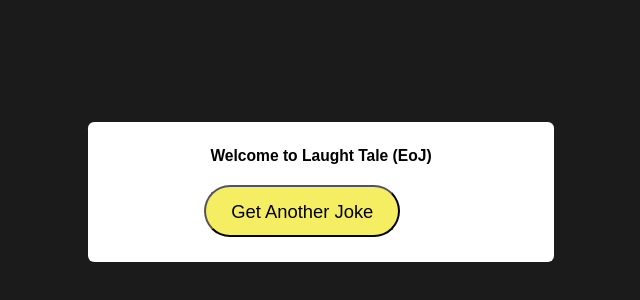
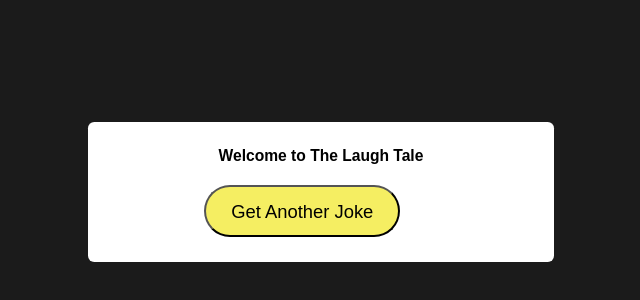
Before and after one commit to hadishah123/Humor-Hub, a plain HTML site: page index.html in a window 1280 px wide. Shown: the part 208-508 px from the top of the page, 319-959 px from the left. Drawn offline with Linux system fonts and the light colour scheme.

```diff
--- a/index.html
+++ b/index.html
@@ -9,12 +9,14 @@
 </head>
 <body>
 <div class="container">
-    <h2>Welcome to Laught Tale (EoJ)</h2>
+    <h2>Welcome to The Laugh Tale</h2>
 <!--     Roger's End of Journey -->
     <section class="api_body"></section>
     <button id="fetchJoke">Get Another Joke</button>
 </div>
 
-<script src="joke.js"></script>
+<script src="joke.js">
+    console.log("The One Piece is REAL...☠️");
+</script>
 </body>
 </html>
```
